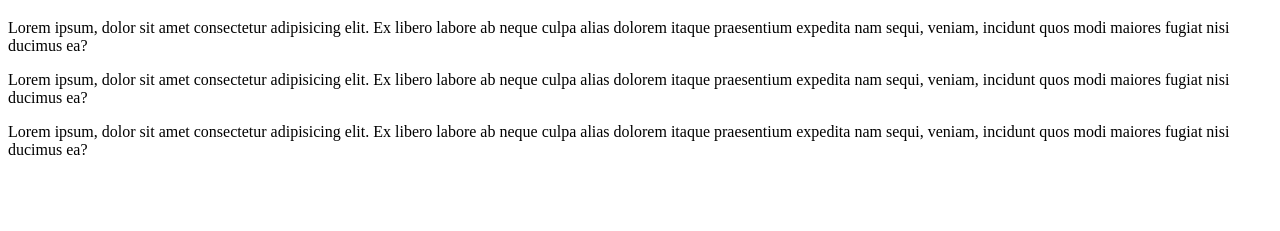
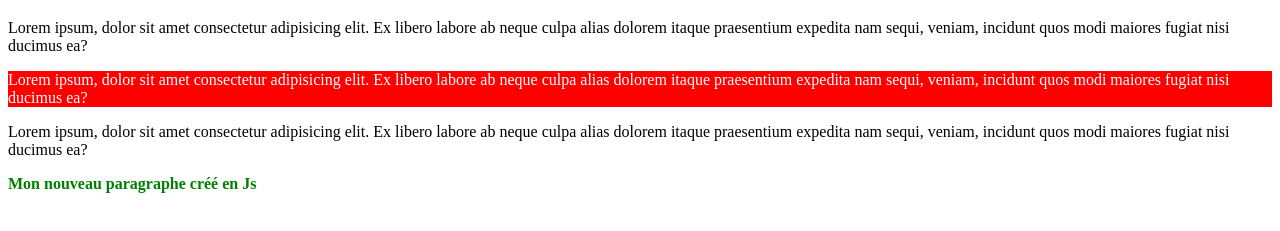
Before and after one commit to jazz009/javascript, a plain HTML site: page index2.html in a window 1280 px wide. Shown: the part 61-292 px from the top of the page. Drawn offline with Linux system fonts and the light colour scheme.

Commit message:
tp4 suite

```diff
--- a/index2.html
+++ b/index2.html
@@ -7,10 +7,12 @@
     <title>Document</title>
 </head>
 <body>
-    <h1 id="titrePage">Mon titre de page</h1>
-    <p>Lorem ipsum, dolor sit amet consectetur adipisicing elit. Ex libero labore ab neque culpa alias dolorem itaque praesentium expedita nam sequi, veniam, incidunt quos modi maiores fugiat nisi ducimus ea?</p>
-    <p>Lorem ipsum, dolor sit amet consectetur adipisicing elit. Ex libero labore ab neque culpa alias dolorem itaque praesentium expedita nam sequi, veniam, incidunt quos modi maiores fugiat nisi ducimus ea?</p>
-    <p>Lorem ipsum, dolor sit amet consectetur adipisicing elit. Ex libero labore ab neque culpa alias dolorem itaque praesentium expedita nam sequi, veniam, incidunt quos modi maiores fugiat nisi ducimus ea?</p>
+    <div id="page">
+        <h1 id="titrePage">Mon titre de page</h1>
+        <p>Lorem ipsum, dolor sit amet consectetur adipisicing elit. Ex libero labore ab neque culpa alias dolorem itaque praesentium expedita nam sequi, veniam, incidunt quos modi maiores fugiat nisi ducimus ea?</p>
+        <p>Lorem ipsum, dolor sit amet consectetur adipisicing elit. Ex libero labore ab neque culpa alias dolorem itaque praesentium expedita nam sequi, veniam, incidunt quos modi maiores fugiat nisi ducimus ea?</p>
+        <p>Lorem ipsum, dolor sit amet consectetur adipisicing elit. Ex libero labore ab neque culpa alias dolorem itaque praesentium expedita nam sequi, veniam, incidunt quos modi maiores fugiat nisi ducimus ea?</p>
+    </div>
     <script src="scriptTp4.js"></script>
 </body>
 </html>
--- a/scriptTp4.js
+++ b/scriptTp4.js
@@ -2,3 +2,41 @@ var myH1 = document.getElementById('titrePage');
 
 myH1.style.color = 'red';
 myH1.style.textAlign = 'center';
+
+var newP = document.createElement('p');
+var myPage = document.getElementById('page')
+
+myPage.appendChild(newP);
+
+setTimeout(function(){
+    newP.textContent = 'Mon nouveau paragraphe créé en Js';
+    newP.style.color = 'green';
+    newP.style.fontWeight = 'bold';
+
+    newP.classList.add('myNewClass');
+
+}, 1000);
+
+//setTimeout are just for fun
+setTimeout(function(){
+
+    function selectP() {
+
+        var my2stP = document.querySelectorAll('p');
+
+        my2stP[1].style.backgroundColor = "red";
+        my2stP[1].style.color = 'white';
+
+    }
+
+    selectP();
+
+}, 2000);
+
+setTimeout(function(){
+
+    var monImg = document.createElement('img');
+
+    page.appendChild(monImg)
+
+}, 3000);
```
